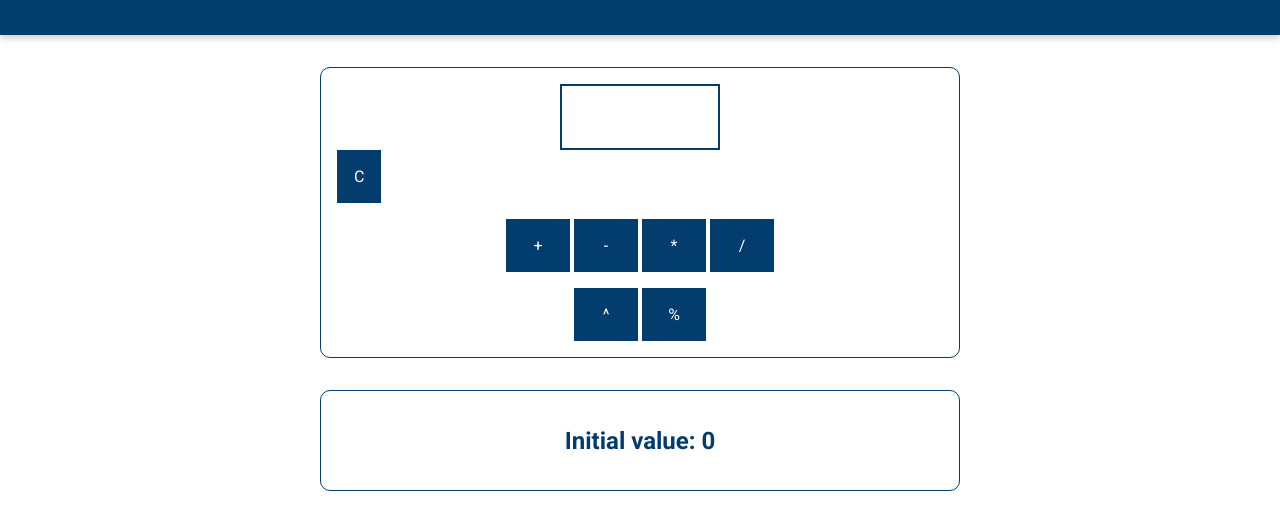
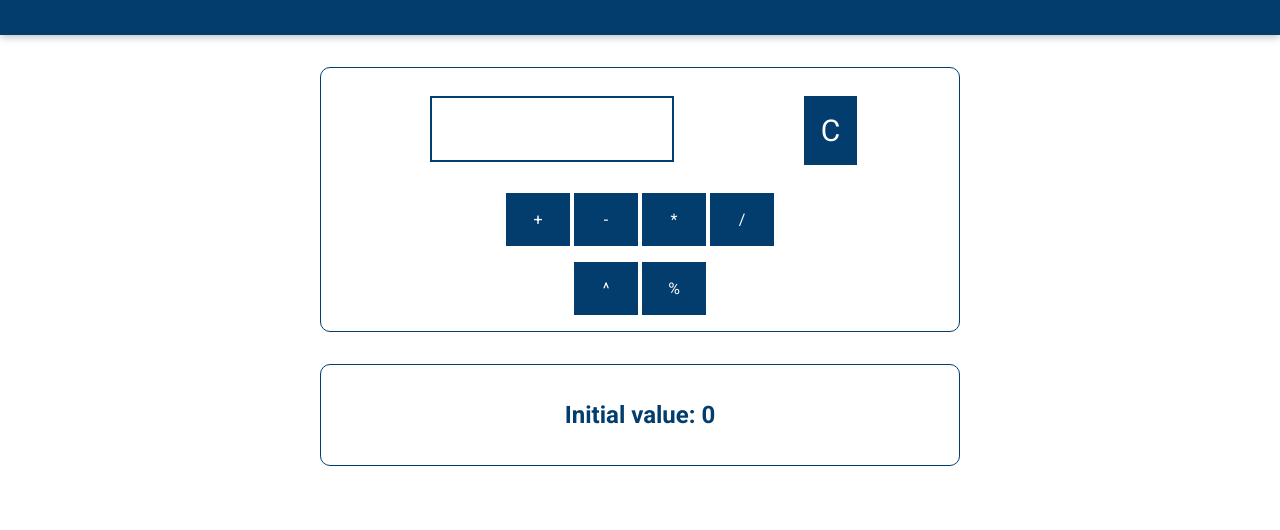
Before and after one commit to achmadnp/Quantified, a plain HTML site: page index.html in a window 1280 px wide. Shown: the part 78-608 px from the top of the page. Drawn offline with Linux system fonts and the light colour scheme.

Commit message:
add grid layout to input and reset button

```diff
--- a/assets/styles/app.css
+++ b/assets/styles/app.css
@@ -3,7 +3,7 @@
 }
 
 html {
-  font-family: 'Roboto', open-sans;
+  font-family: "Roboto", open-sans;
 }
 
 body {
@@ -17,6 +17,19 @@ header {
   text-align: center;
   box-shadow: 0 2px 8px rgba(0, 0, 0, 0.26);
   width: 100%;
+}
+
+.grid-c {
+  display: grid;
+  grid-template-columns: 70% 25%;
+  padding: 10px;
+}
+
+.grid-item {
+  background-color: rgba(255, 255, 255, 0.8);
+  padding: 2px;
+  font-size: 30px;
+  text-align: center;
 }
 
 #results,
@@ -38,7 +51,7 @@ header {
   font: inherit;
   font-size: 3rem;
   border: 2px solid #023d6d;
-  width: 10rem;
+  width: 60%;
   padding: 0.15rem;
   margin: auto;
   display: block;
```
